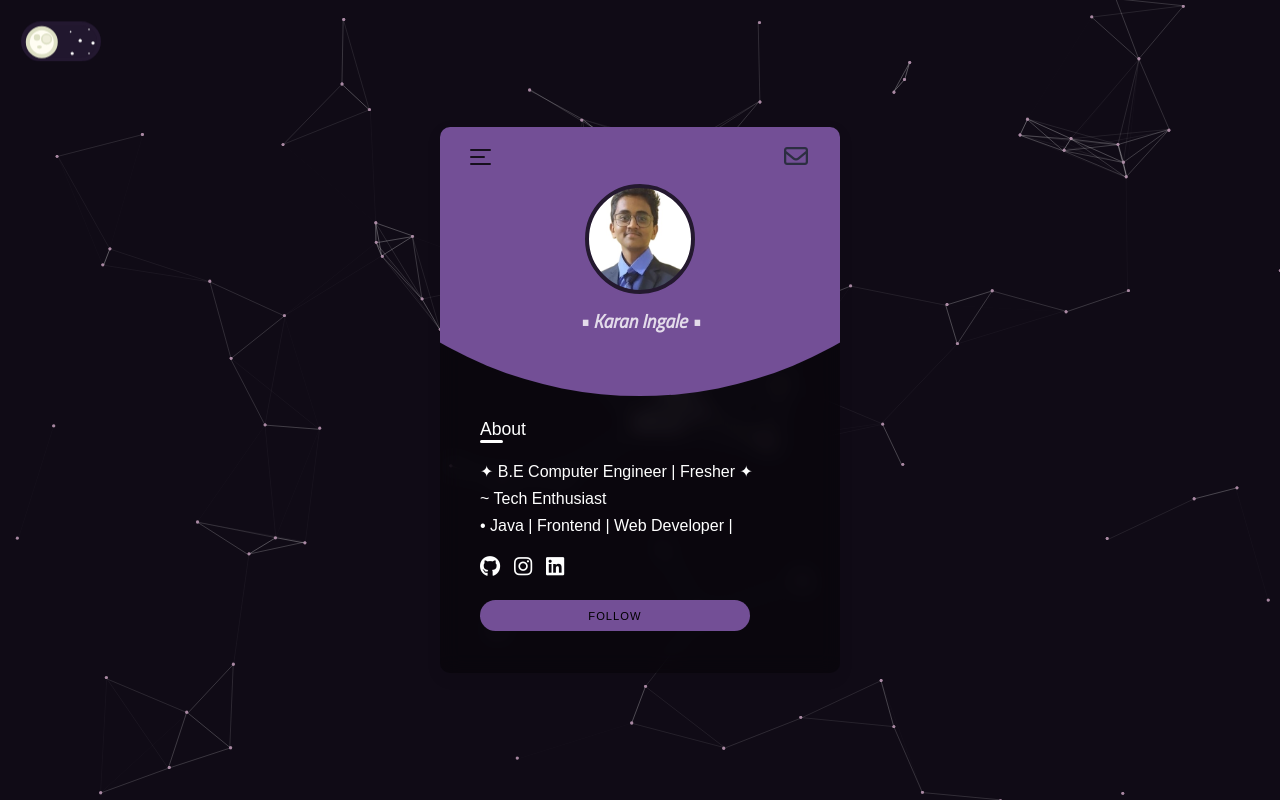
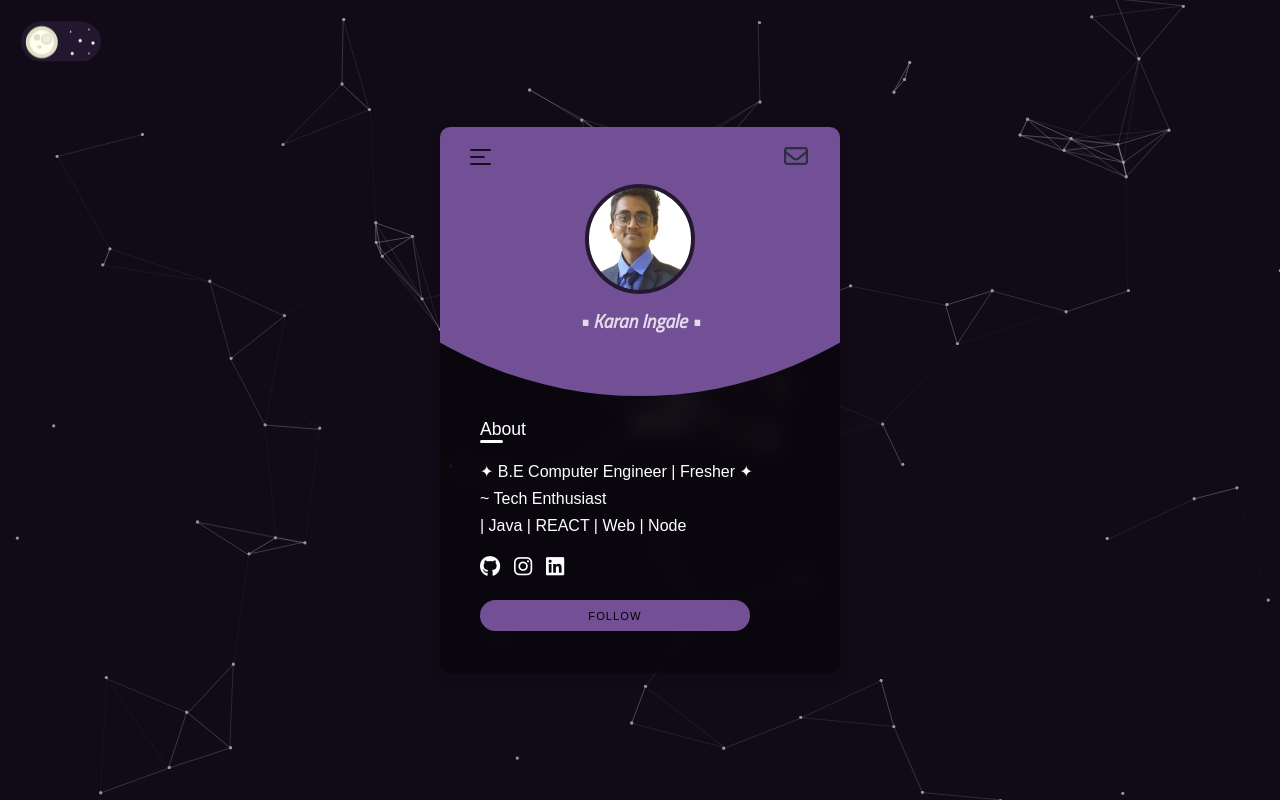
Before and after one commit to karaningale13/Homepage, a plain HTML site: page index.html in a window 1280 px wide. Drawn offline with Linux system fonts and the light colour scheme.

Commit message:
index.html

```diff
--- a/index.html
+++ b/index.html
@@ -1921,7 +1921,7 @@ var pJS = function (e, a) {
                               <h3 class="title">About</h3>
                               <p class="text">✦ B.E Computer Engineer | Fresher ✦</p>
                               <p class="text">~ Tech Enthusiast </p>
-                              <p class="text">• Java | Frontend | Web Developer |</p>
+                              <p class="text">| Java | REACT | Web | Node</p>
                          </div>
                          <div class="icons-container">
                               <a href="https://github.com/karaningale13" class="icon">
```
